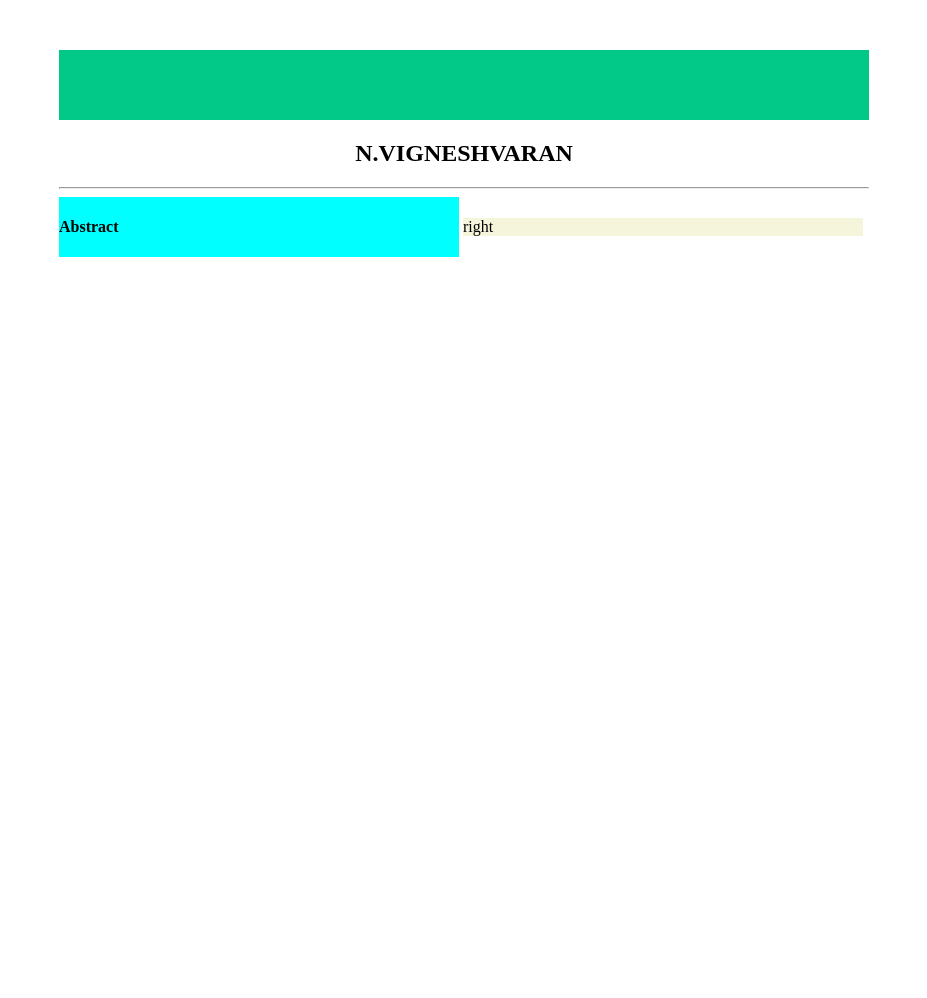
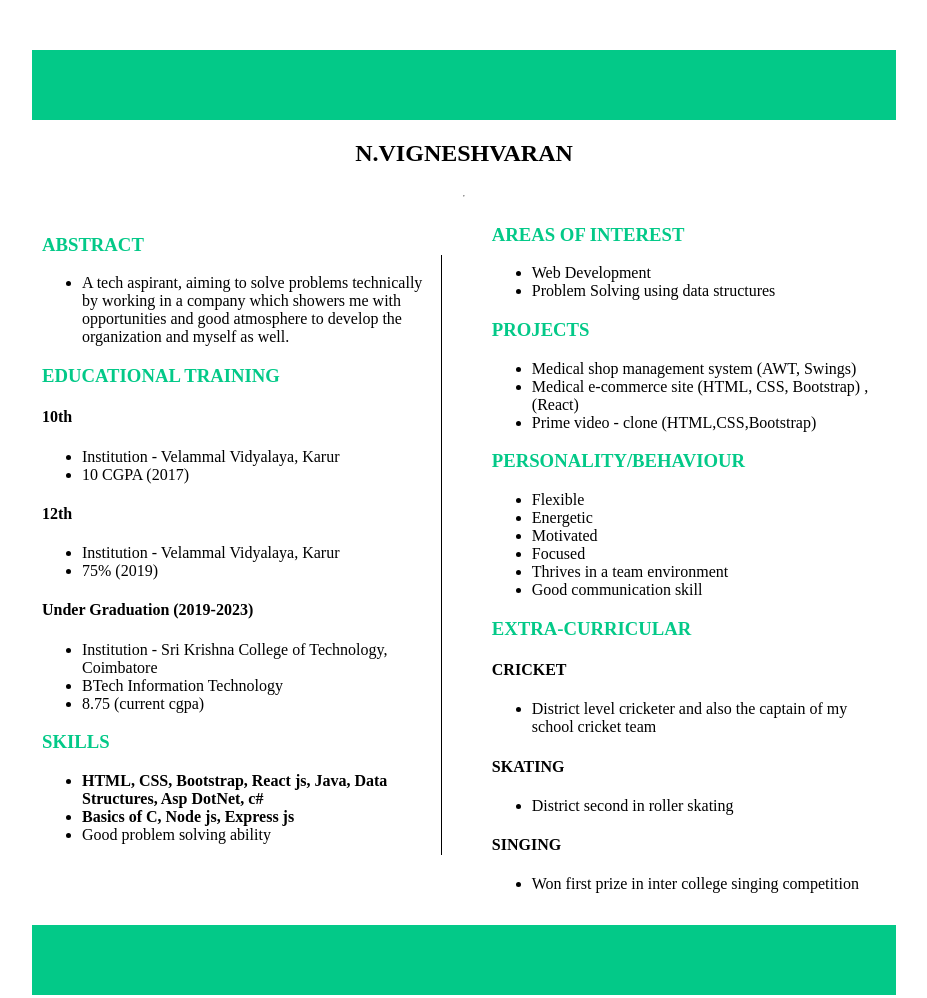
Before and after one commit to AdamVignesh/html-and-css, a plain HTML site: page Resume/index.html in a window 1280 px wide. Shown: the whole page, without its empty margins (176-1103 px from the left). Before the commit the page ends 800 px from the top, so only its background shows below. Drawn offline with Linux system fonts and the light colour scheme.

Commit message:
[UPDATED] ui changes made

```diff
--- /dev/null
+++ b/Resume/assets/styles/styles.css
@@ -0,0 +1,63 @@
+body
+{
+    display:flex;
+    justify-content: center;
+    align-items:center;
+    margin:0;
+    padding:50px 100px;
+    background-color:white;
+}
+#main
+{
+    width: 100%;
+    display: flex;
+}
+#container
+{
+    width: 80%;
+    display: flex;
+    flex-direction: column;
+}
+h3
+{
+    color: #03C988;
+}
+nav{
+    background: #03C988;
+    height:70px;
+}
+#name
+{
+    display:flex;
+    justify-content: center;
+    align-items:center;
+}
+
+#leftColumn
+{
+    /* display: inline-block; */
+    width: 45%;
+    height:700px;
+    padding: 10px 10px;
+}
+#rightColumn
+{
+    /* display: inline-block; */
+    width: 45%;
+    height:700px;
+    margin-left: 50px;
+
+}
+#verticalLine {
+    margin-top: 50px;
+    width: 1px;
+    height: 600px;
+    background-color: black;
+  }
+
+  footer
+  {
+    background-color: #03C988;
+    height:70px;
+
+  }
--- a/Resume/index.html
+++ b/Resume/index.html
@@ -5,18 +5,169 @@
     <meta http-equiv="X-UA-Compatible" content="IE=edge">
     <meta name="viewport" content="width=device-width, initial-scale=1.0">
     <title>Resume</title>
-    <link rel="stylesheet" href="styles.css">
-</head>
+    <link rel="stylesheet" href="assets/styles/styles.css">
 <body>
-    <section id="main">
+    <section id="container">
         <nav> </nav>
         <h1 id="name">N.VIGNESHVARAN </h1>
-        <hr>
+        <hr >
+    <section id="main">
         <div id="leftColumn">
-            <h4>Abstract</h4>
+            <h3>ABSTRACT</h3>
+            <ul>
+                <li>
+                    A tech aspirant, aiming to solve
+                problems technically by working in a
+                company which showers me with
+                opportunities and good atmosphere
+                to develop the organization and
+                myself as well.
+                </li>
+            </ul>
+
+            <h3>EDUCATIONAL TRAINING</h3>
+            <h4>10th</h4>
+            <ul>
+                <li>
+                    Institution - Velammal Vidyalaya, Karur
+                </li>
+                <li>
+                    10 CGPA (2017)
+                </li>
+            </ul>
+            <h4>12th</h4>
+            <ul>
+                <li>
+                    Institution - Velammal Vidyalaya, Karur
+                </li>
+                <li>
+                    75% (2019)
+                </li>
+            </ul>
+            <h4>Under Graduation (2019-2023)</h4>
+            <ul>
+                <li>
+                    Institution - Sri Krishna College of
+Technology, Coimbatore
+</li>
+                <li>
+                    BTech Information Technology
+                </li>
+                <li>
+                    8.75 (current cgpa)
+                </li>
+            </ul>
+
+            <h3>SKILLS</h3>
+            <ul>
+                <li>
+                    <strong>
+                        HTML, CSS, Bootstrap, React js, Java, Data Structures, Asp DotNet, c#
+                    </strong>
+                </li>
+                <li>
+                    <strong>Basics of C, Node js, Express js</strong>
+                </li>
+                <li>
+                    Good problem solving ability
+                </li>
+            </ul>
         </div>
-        <!-- <div id="verticalLine"></div> -->
-        <div id="rightColumn">right</div>
+        <div id="verticalLine"></div>
+        <div id="rightColumn">
+            <h3>AREAS OF INTEREST</h3>
+            <ul>
+                <li>
+                    Web Development
+                </li>
+                <li>
+                    Problem Solving using data
+structures
+                </li>
+            </ul>
+
+            <h3>PROJECTS</h3>
+
+            <ul>
+                <li>
+                    Medical shop management system
+(AWT, Swings)
+                </li>
+                <li>
+                    Medical e-commerce site (HTML, CSS,
+Bootstrap) , (React)
+                </li>
+                <li>
+                    Prime video - clone
+(HTML,CSS,Bootstrap)
+                </li>
+            </ul>
+
+            <h3>PERSONALITY/BEHAVIOUR</h3>
+            <ul>
+                <li>
+                    Flexible
+                </li>
+                <li>
+                    Energetic
+                </li>
+                <li>
+                    Motivated
+                </li>
+                <li>
+                    Focused
+                </li>
+                <li>
+                    Thrives in a team environment
+                </li>
+                <li>
+                    Good communication skill
+                </li>
+            </ul>
+            <h3>EXTRA-CURRICULAR</h3>
+
+            <h4>CRICKET</h4>
+            <ul>
+                <li>
+                    District level cricketer and also the
+                    captain of my school cricket team
+                </li>
+            </ul>
+            <h4>SKATING</h4>
+            <ul>
+                <li>
+                    District second in roller skating
+                </li>
+            </ul>
+
+            <h4>SINGING</h4>
+            <ul>
+                <li>
+                    Won first prize in inter college singing
+competition
+                </li>
+            </ul>
     </section>
+    <footer>
+
+    </footer>
+</section>
+
 </body>
 </html>
+
+
+
+
+
+<!--    <h3>LANGUAGES KNOWN</h3>
+            <ul>
+                <li>
+                    Tamil
+                </li>
+                <li>
+                    English
+                </li>
+            </ul>
+
+        </div> -->
--- a/Resume/styles.css
+++ /dev/null
@@ -1,44 +0,0 @@
-body
-{
-    display:flex;
-    justify-content: center;
-    align-items:center;
-    margin:0;
-    padding:50px 100px;
-}
-#main
-{
-    width: 810px;
-}
-nav{
-    background: #03C988;
-    height:70px;
-}
-#name
-{
-    display:flex;
-    justify-content: center;
-    align-items:center;
-}
-
-#leftColumn
-{
-    display: inline-block;
-    background-color: aqua;
-    justify-content: flex-start;
-    align-items: flex-start;
-    align-content: flex-start;
-    width: 400px;
-}
-#rightColumn
-{
-    display: inline-block;
-    background-color:beige;
-    width: 400px;
-}
-#verticalLine {
-    display: inline-block;
-    width: 1px;
-    height: 600px;
-    background-color: black;
-  }
```
Also changed, not shown: tasks/calc.html (added, +103 -0 lines), tasks/tasks.html (added, +152 -0 lines), tasks/calc.js (added).
